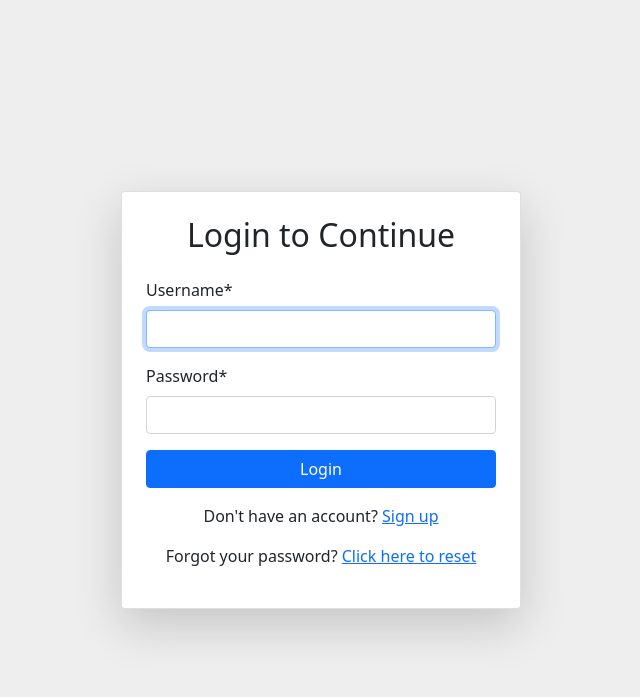
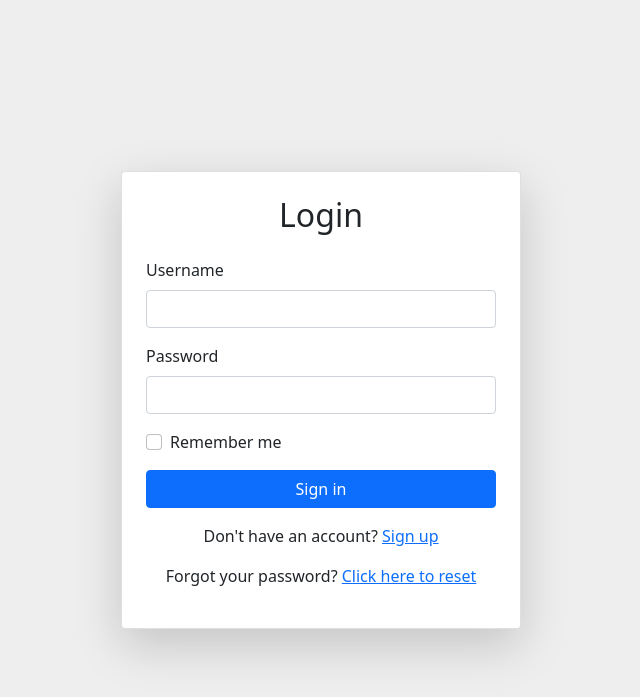
Before and after one commit to ahmednule/PETROL_STATION_MANAGEMENT_SYSTEM, a Django app: page /login/ in a window 1280 px wide. Shown: the top 697 px of the page, without its empty margins (249-889 px from the left). Run offline with Django 5.2, Linux system fonts and the light colour scheme; some libraries are stand-ins or nearby versions.

```diff
--- a/affinex/station/templates/station/login.html
+++ b/affinex/station/templates/station/login.html
@@ -7,15 +7,29 @@
 <div class="container d-flex justify-content-center align-items-center" style="min-height: 100vh; margin: 0;">
     <div class="card shadow-lg" style="width: 100%; max-width: 400px;">
         <div class="card-body p-4">
-            <h2 class="text-center mb-4">Login to Continue</h2>
-            <form method="post">
+            <h2 class="text-center mb-4">Login</h2>
+            <h3 class="text-center text-danger">{{ msg }}</h3>  <!-- Displays the message in red, if any -->
+            <form action="{% url 'login' %}" method="post">
                 {% csrf_token %}
-                {% crispy form %}
-                <button type="submit" class="btn btn-primary w-100">Login</button>
+                <div class="mb-3">
+                    <label for="uname" class="form-label">Username</label>
+                    <input type="text" class="form-control" id="uname" name="uname" required>
+                </div>
+                <div class="mb-3">
+                    <label for="password" class="form-label">Password</label>
+                    <input type="password" class="form-control" id="password" name="password" required>
+                </div>
+                <div class="form-check mb-3">
+                    <input class="form-check-input" type="checkbox" id="remember">
+                    <label class="form-check-label" for="remember">
+                        Remember me
+                    </label>
+                </div>
+                <button type="submit" class="btn btn-primary w-100">Sign in</button>
             </form>
             <div class="mt-3 text-center">
                 <p>Don't have an account? <a href="{% url 'signup' %}">Sign up</a></p>
-                <p class="mt-2">Forgot your password? <a href="{% url 'password_reset' %}">Click here to reset</a></p>
+                <p>Forgot your password? <a href="{% url 'password_reset' %}">Click here to reset</a></p>  <!-- Added password reset link -->
             </div>
         </div>
     </div>
--- a/affinex/station/views.py
+++ b/affinex/station/views.py
@@ -7,7 +7,7 @@ from django.contrib.auth.decorators import login_required
 from django.contrib.auth.views import PasswordResetView
 from django.urls import reverse_lazy
 from django.contrib.auth.views import PasswordResetView, PasswordResetDoneView, PasswordResetConfirmView, PasswordResetCompleteView
-from .models import UserProfile
+from .models import UserProfile, User
 
 def home_view(request):
     stations = FuelStation.objects.all()
@@ -87,18 +87,38 @@ def signup_view(request):
         form = CustomUserCreationForm()
     return render(request, 'station/signup.html', {'form': form})
 
+# def login_view(request):
+#     if request.method == 'POST':
+#         form = AuthenticationForm(request, data=request.POST)
+#         if form.is_valid():
+#             user = form.get_user()
+#             login(request, user)
+#             return redirect('stations')
+#         else:
+#             print(form.errors)  # This will print out why the form is invalid
+#     else:
+#         form = AuthenticationForm()
+#     return render(request, 'station/login.html', {'form': form})
+
 def login_view(request):
-    if request.method == 'POST':
-        form = AuthenticationForm(request, data=request.POST)
-        if form.is_valid():
-            user = form.get_user()
-            login(request, user)
-            return redirect('stations')
+    return render(request,"station/login.html")
+
+def LoginUser(request):
+    if request.method=='POST':
+        uname=request.POST["uname"]
+        password=request.POST["password"]
+##checking username with database
+        user=User.objects.get(Username=uname)
+        if user.Password==password:
+            request.session["Username"]=user.Username
+            request.session["Email"]=user.Email
+            return render(request,"apps/properties.html")
         else:
-            print(form.errors)  # This will print out why the form is invalid
+            message="Password does not match"
+            return render(request,"apps/login.html",{'msg':message})
     else:
-        form = AuthenticationForm()
-    return render(request, 'station/login.html', {'form': form})
+        message="User does not exists"
+        return render(request,"apps/register.html",{'msg':message})
 
 def logout_view(request):
     logout(request)
```
Also changed, not shown: affinex/station/models.py (+7 -0 lines), affinex/db.sqlite3, 1 other file.
